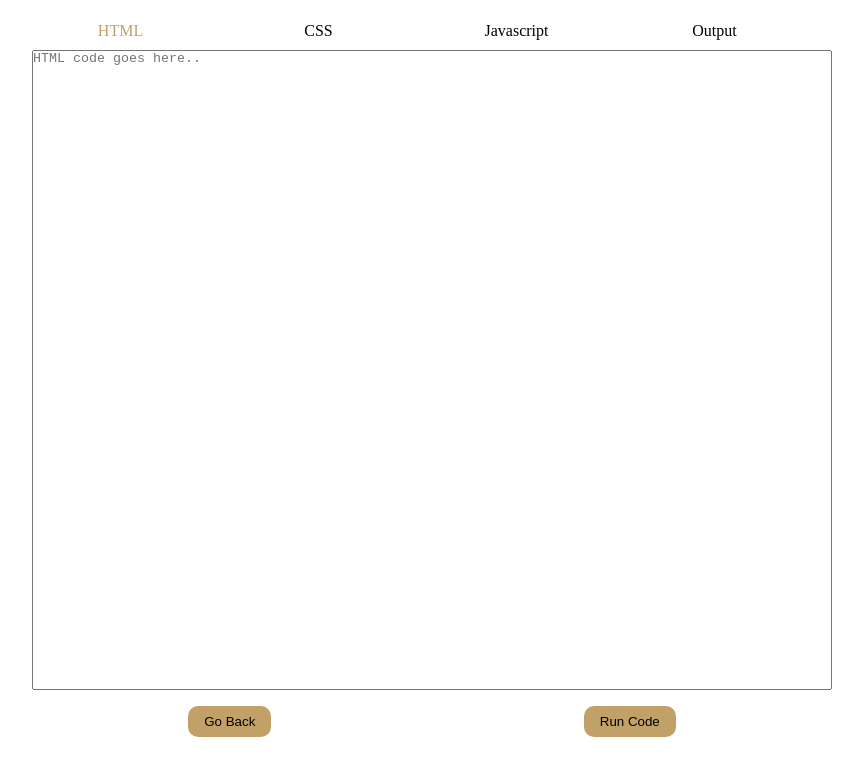
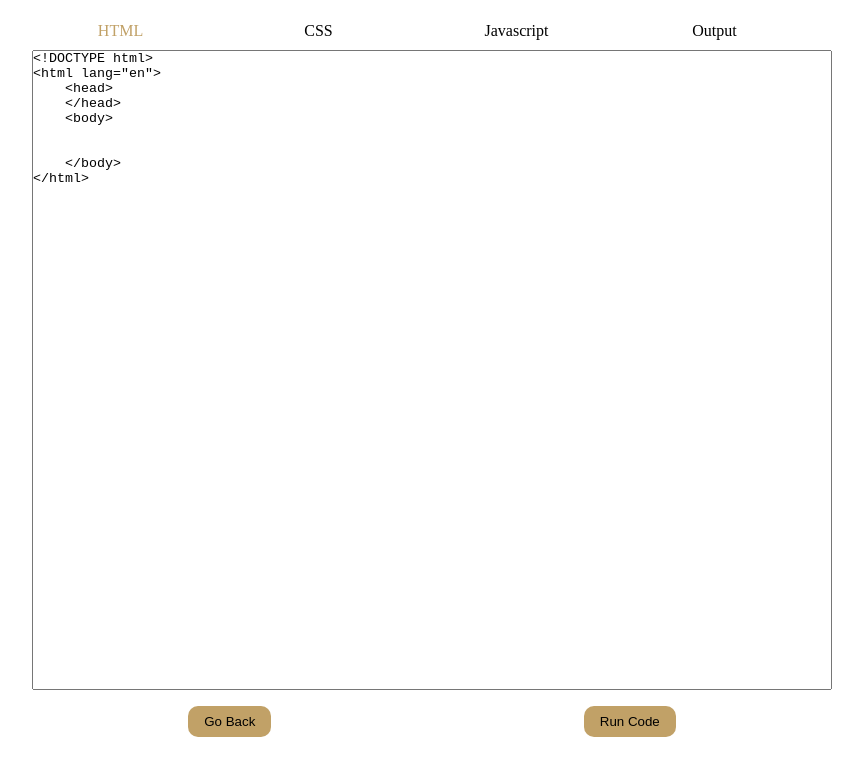
Before and after one commit to CrtAnton/Responsive-Learn-to-code-website-with-Code-Editor, a plain HTML site: page editor/editor.html in a window 1280 px wide. Shown: the whole page, without its empty margins (208-1071 px from the left). Drawn offline with Linux system fonts and the light colour scheme.

Commit message:
Update editor.html

```diff
--- a/editor/editor.html
+++ b/editor/editor.html
@@ -5,7 +5,7 @@
     <meta http-equiv="X-UA-Compatible" content="IE=edge">
     <meta name="viewport" content="width=device-width, initial-scale=1.0">
     <link rel="stylesheet" href="editor.css">
-    <title>Editor</title>
+    <title>Code Editor</title>
 </head>
 <body>
     <div class="container">
@@ -23,7 +23,17 @@
         </div>
 
         <div class="editor">
-            <textarea name="" id="htmlCode" placeholder="HTML code goes here.."></textarea>
+            <textarea name="" id="htmlCode" placeholder="HTML code goes here..">
+&lt;!DOCTYPE html&gt;
+&lt;html lang="en"&gt;
+    &lt;head&gt;
+    &lt;/head&gt;
+    &lt;body&gt;
+
+
+    &lt;/body&gt;
+&lt;/html&gt;
+            </textarea>
             <textarea name="" id="cssCode" placeholder="CSS code goes here.."></textarea>
             <textarea name="" id="jsCode" placeholder="JavaScript code goes here.."></textarea>
             <iframe id="output" src="" frameborder="0" ></iframe>
```
